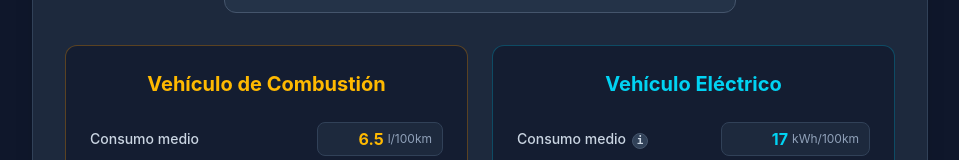
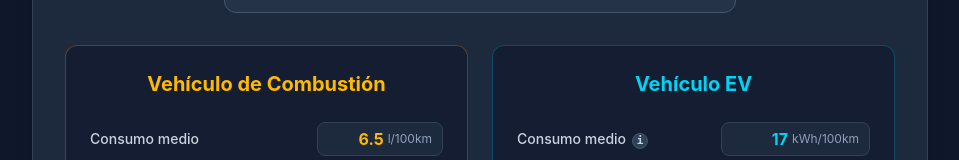
Before and after one commit to j8ssem/ComparadorNEV, a React (Vite) app: page / in a window 1280 px wide. Shown: the part 298-458 px from the top of the page, without its empty margins (160-1119 px from the left). Built offline with nearby package versions, Linux system fonts and the light colour scheme.

Commit message:
cambio en textos UX

```diff
--- a/src/App.jsx
+++ b/src/App.jsx
@@ -172,7 +172,7 @@ export default function App() {
           <div className="bg-slate-900/60 p-6 rounded-xl border border-cyan-500/30 flex flex-col justify-between space-y-6">
             <div>
               <h2 className="text-xl font-bold text-cyan-400 mb-6 text-center">
-                Vehículo Eléctrico
+                Vehículo EV
               </h2>
 
               <div className="space-y-6">
```
